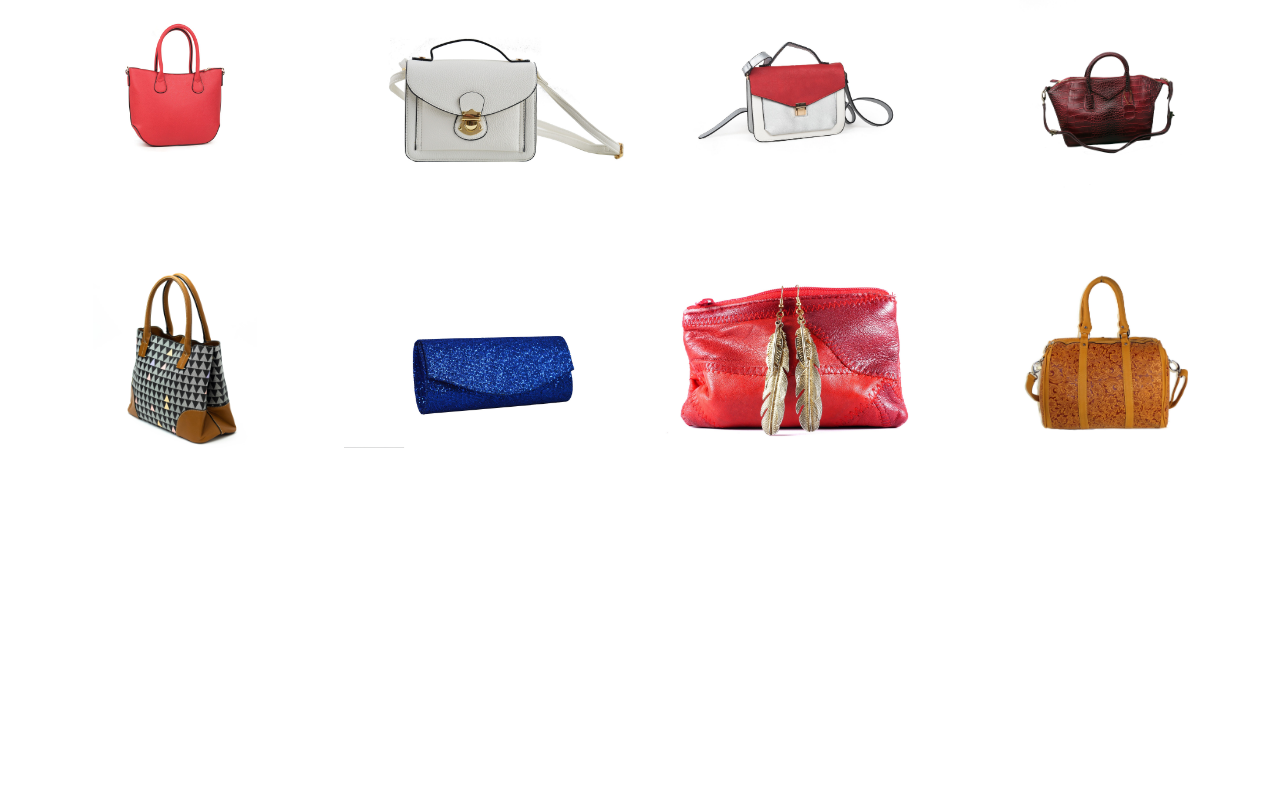
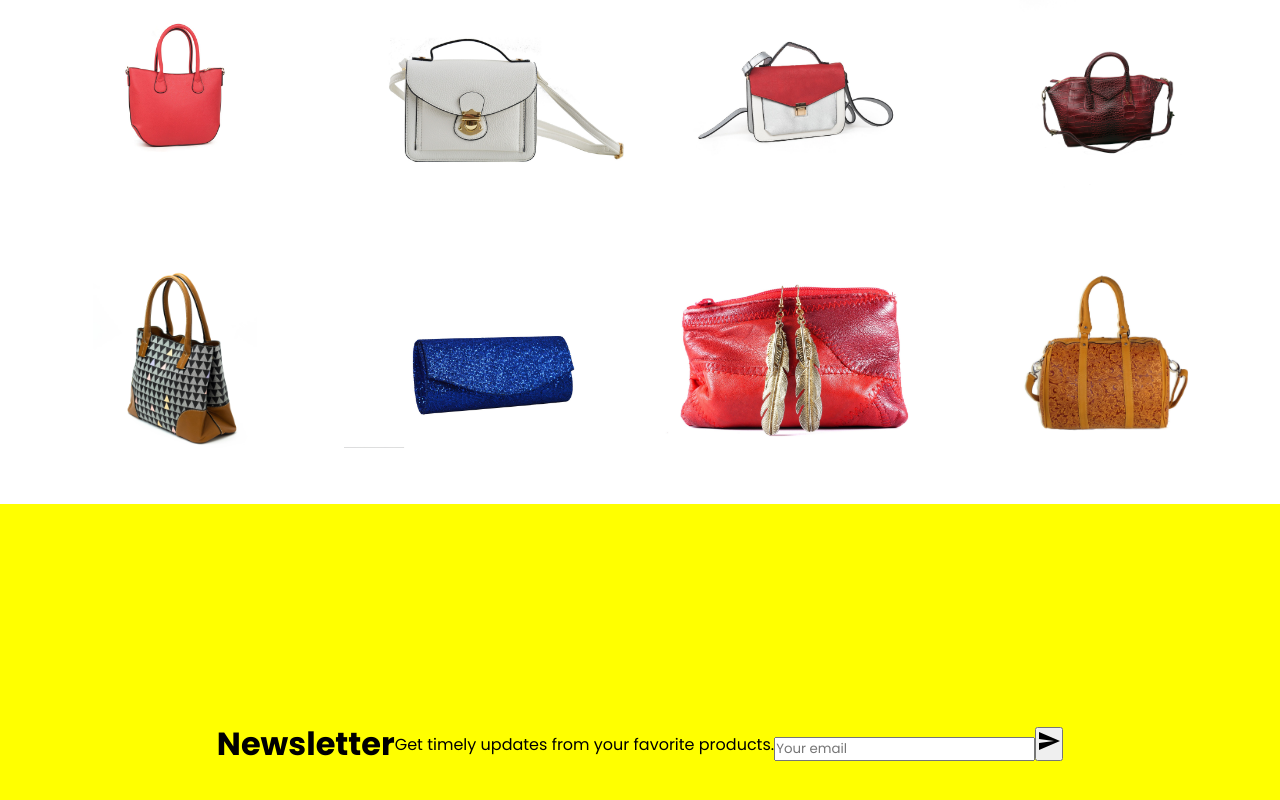
Before and after one commit to snowleopardAlexa/e-commerce-fashion-store, a React (Create React App) app: page / in a window 1280 px wide. Shown: the part 1582-2382 px from the top of the page. Before the commit the page ends 2086 px from the top, so only its background shows below. Built offline with nearby package versions, Linux system fonts and the light colour scheme; a web font is replaced by a local one.

Commit message:
add newsletter comp and stylng

```diff
--- a/src/components/Newsletter.jsx
+++ b/src/components/Newsletter.jsx
@@ -3,7 +3,11 @@ import { Send } from '@material-ui/icons';
 import styled from 'styled-components';
 
 const Container = styled.div `
-
+  height: 60vh;
+  background-color: yellow;
+  display: flex;
+  align-items: center;
+  justify-content: center;
 `;
 
 const Title = styled.h1 `
@@ -29,15 +33,14 @@ const Button = styled.button `
 const Newsletter = () => {
     return (
         <Container>
-            <Title>
-                <Desc></Desc>
+            <Title>Newsletter</Title>
+                <Desc>Get timely updates from your favorite products.</Desc>
                 <InputContainer>
-                  <Input />
+                  <Input placeholder="Your email" />
                   <Button>
                       <Send />
                   </Button>
                 </InputContainer>
-            </Title>
         </Container>
     )
 }
--- a/src/pages/Home.jsx
+++ b/src/pages/Home.jsx
@@ -4,6 +4,7 @@ import Navbar from '../components/Navbar';
 import Slider from '../components/Slider';
 import Categories from '../components/Categories';
 import Products from '../components/Products';
+import Newsletter from '../components/Newsletter';
 
 const Home = () => {
     return (
@@ -13,6 +14,7 @@ const Home = () => {
             <Slider />
             <Categories />
             <Products />
+            <Newsletter />
         </div>
     )
 }
```
